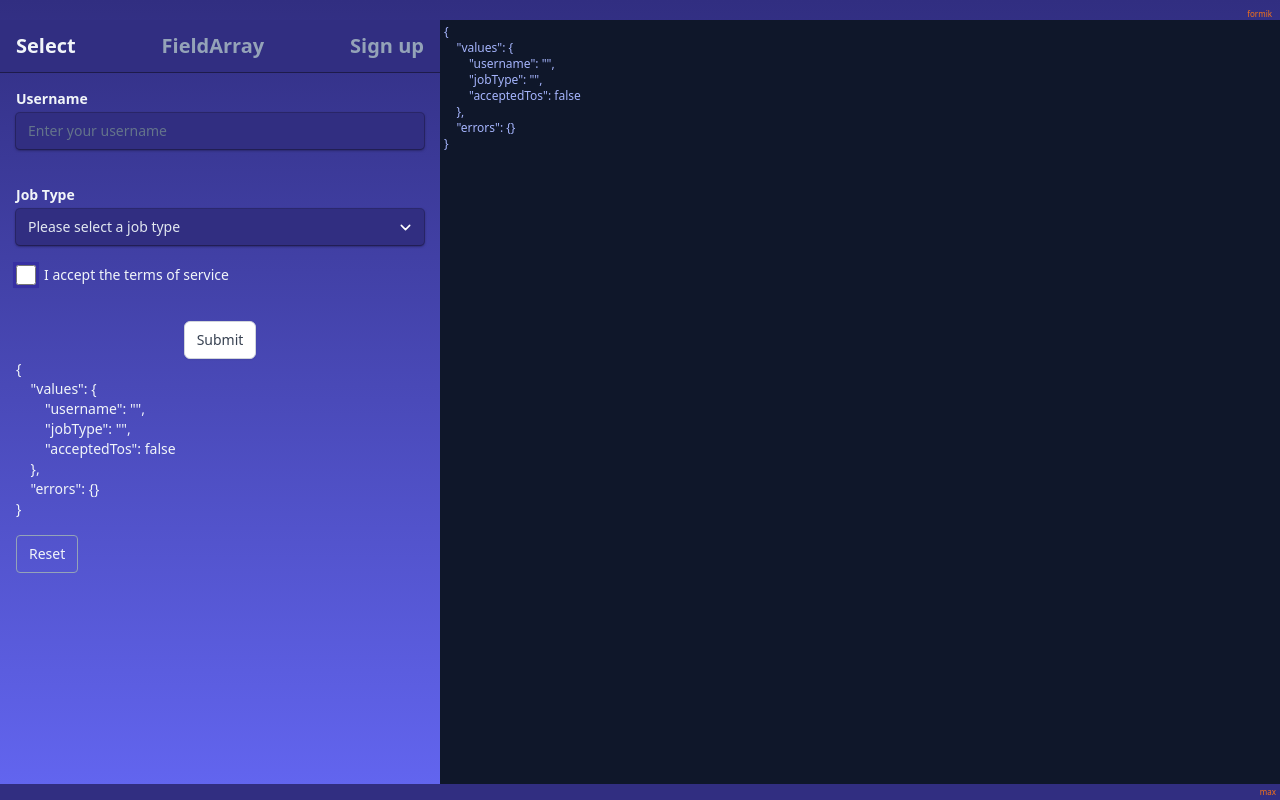
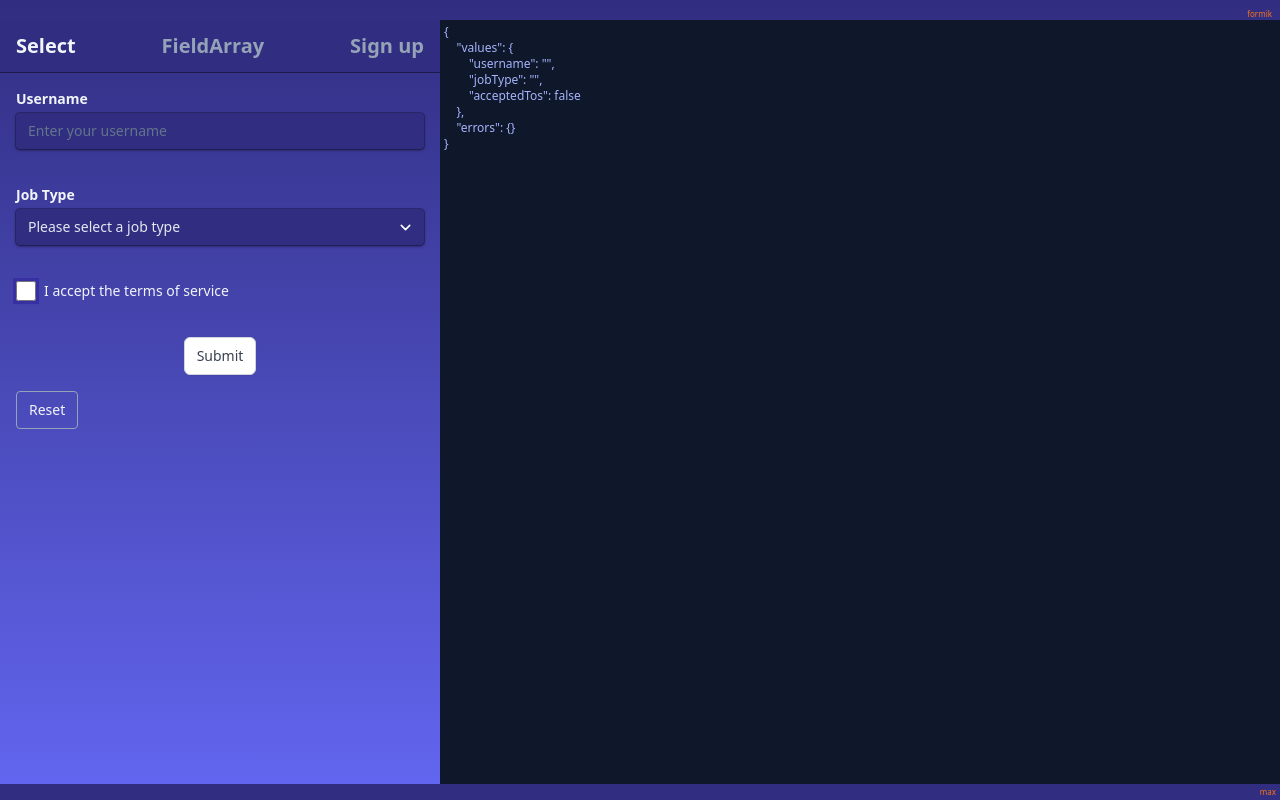
Before and after one commit to maxzz/forms-formik, a React (Vite) app: page / in a window 1280 px wide. Both pictures are taken after a click on the button "Select". Built offline with nearby package versions, Linux system fonts and the light colour scheme.

Commit message:
WIP. DisplayInfo. fix nested overflow

```diff
--- a/src/components/2-main/1-select/index.tsx
+++ b/src/components/2-main/1-select/index.tsx
@@ -43,10 +43,12 @@ export function Form1Select() {
                         <option value="other">Other</option>
                     </CustomSelect>
 
-                    <CustomCheckbox
-                        label="I accept the terms of service"
-                        name="acceptedTos"
-                    />
+                    <div className="mt-4">
+                        <CustomCheckbox
+                            label="I accept the terms of service"
+                            name="acceptedTos"
+                        />
+                    </div>
 
                     <button disabled={isSubmitting} type="submit" className="tm-button-submit">
                         Submit
--- a/src/components/2-main/index.tsx
+++ b/src/components/2-main/index.tsx
@@ -37,7 +37,7 @@ function LeftSide() {
 export function RightSide() {
     const { values: text } = useSnapshot(appStore).formState;
     return (
-        <div className="p-1 text-xs text-indigo-300 bg-slate-900 whitespace-pre">
+        <div className="p-1 text-xs text-indigo-300 bg-slate-900 whitespace-pre overflow-auto smallscroll">
             {text}
         </div>
     );
--- a/src/ui/DisplayInfo.tsx
+++ b/src/ui/DisplayInfo.tsx
@@ -3,7 +3,7 @@ import { useSnapshot } from "valtio";
 import { appStore } from "@/store";
 
 export function DisplayInfo({ values, errors, resetForm }: { values: unknown, errors: unknown, resetForm: Function; }) {
-    const { values: text } = useSnapshot(appStore).formState;
+    // const { values: text } = useSnapshot(appStore).formState;
 
     useEffect(
         () => {
@@ -14,9 +14,9 @@ export function DisplayInfo({ values, errors, resetForm }: { values: unknown, er
 
     return (
         <div className="">
-            <div className="text-slate-100 whitespace-pre">
+            {/* <div className="text-slate-100 whitespace-pre">
                 {text}
-            </div>
+            </div> */}
 
             <input
                 className="mt-4 px-3 py-2 border-slate-400 hover:bg-indigo-500 border rounded active:scale-[.97]"
```
